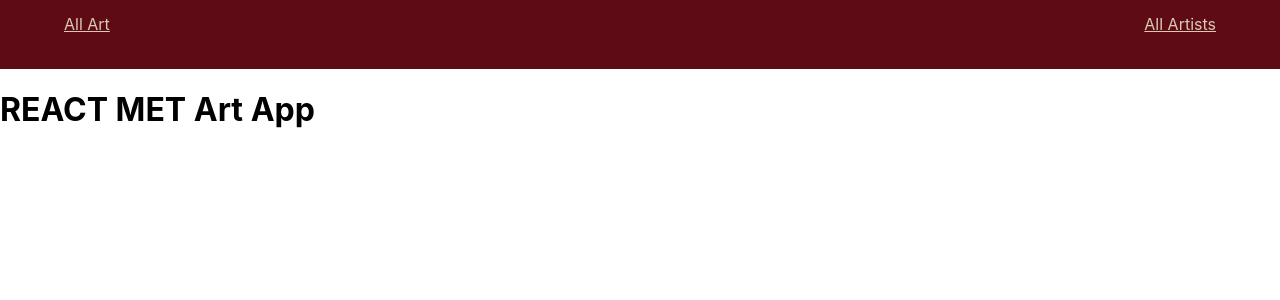
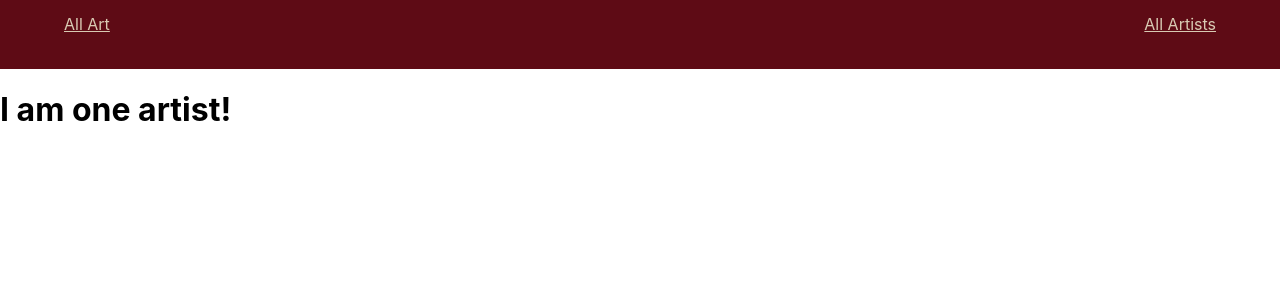
Before and after one commit to sarahpicard/react-met-app, a React (Create React App) app: page /artist in a window 1280 px wide. Shown: the top 300 px of the page. Built offline with nearby package versions, Linux system fonts and the light colour scheme.

Commit message:
stub artist and art pages

```diff
--- a/src/App.js
+++ b/src/App.js
@@ -5,15 +5,18 @@ import { useState } from 'react';
 import ArtList from './pages/ArtList/ArtList';
 import { Route, Routes } from 'react-router-dom';
 import Artists from './pages/Artists/Artists';
+import Art from './pages/Art/Art';
+import Artist from './pages/Artist/Artist';
 
 function App() {
   return (
     <>
       <Nav />
-      <h1>REACT MET Art App</h1>
       <Routes>
         <Route path="/all-art" element={<ArtList />} />
         <Route path="/all-artists" element={<Artists />} />
+        <Route path="/art" element={<Art />} />
+        <Route path="/artist" element={<Artist />} />
       </Routes>
     </>
   );
--- /dev/null
+++ b/src/pages/Art/Art.jsx
@@ -0,0 +1,7 @@
+const Art = () => {
+  return(
+    <h1>I am one piece of art!</h1>
+  )
+}
+
+export default Art
--- /dev/null
+++ b/src/pages/Artist/Artist.jsx
@@ -0,0 +1,7 @@
+const Artist = () => {
+  return(
+    <h1>I am one artist!</h1>
+  )
+}
+
+export default Artist
```
